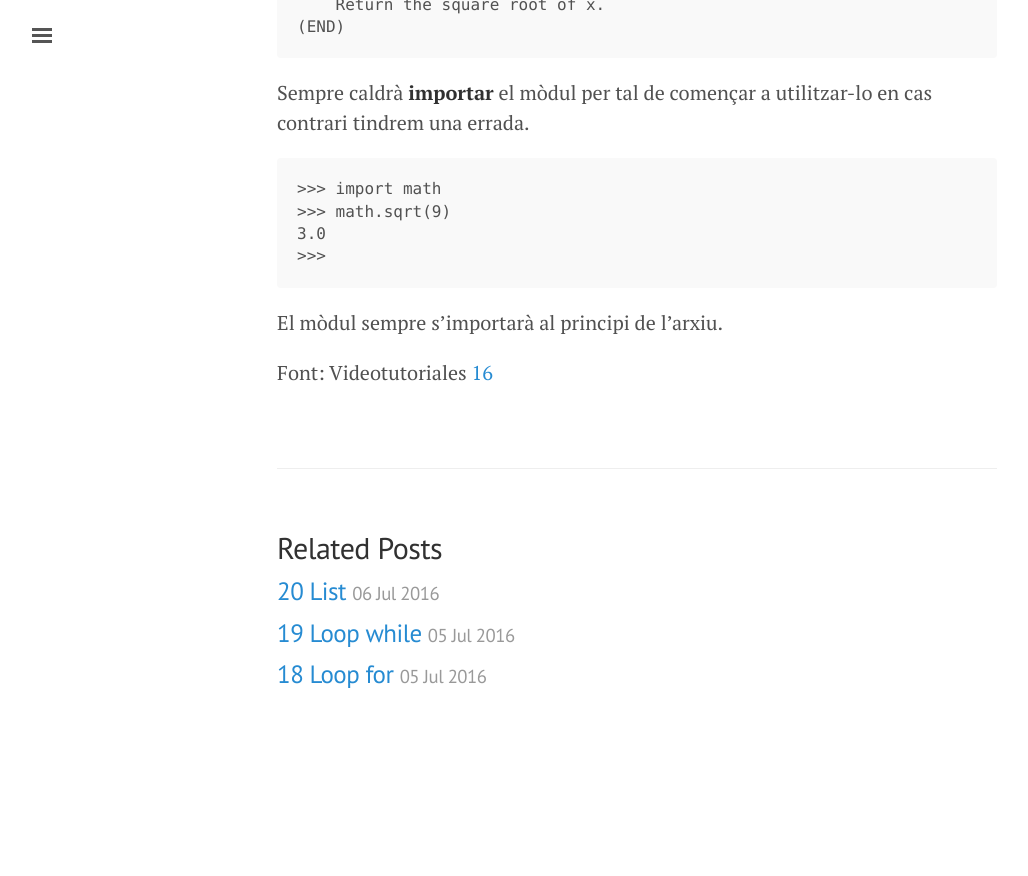
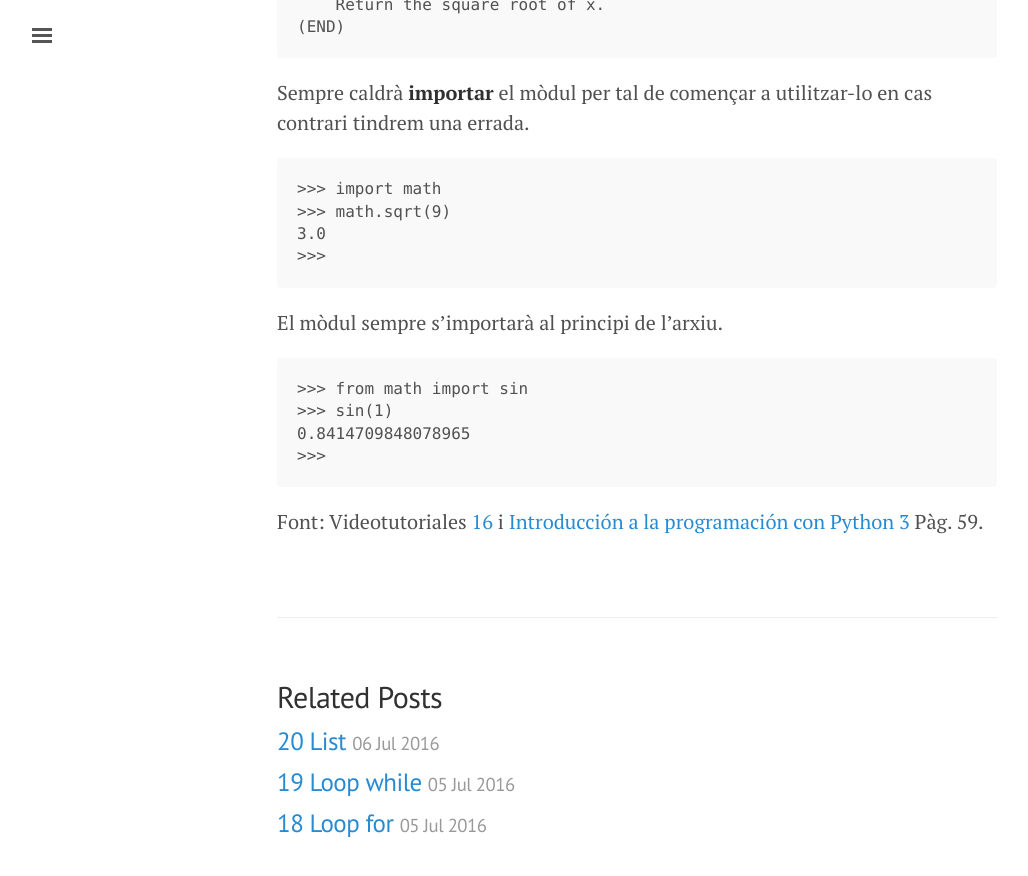
Before and after one commit to inclusa/python, a Jekyll site: the page built from _posts/2016-07-04-moduls.md, in a window 1280 px wide and 900 px high, scrolled down 1400 px. Shown: the top 876 px of the window, without its empty margins (3-1031 px from the left). Built offline with Jekyll 4.4.1, drawn with Linux system fonts in a browser that asks for light colours; before the commit the page ends 2150 px from its top, so only the background shows below that.

Commit message:
Modificat mòduls 02

````diff
--- a/_posts/2016-07-04-moduls.md
+++ b/_posts/2016-07-04-moduls.md
@@ -41,4 +41,11 @@ Sempre caldrà **importar** el mòdul per tal de començar a utilitzar-lo en cas
 
 El mòdul sempre s'importarà al principi de l'arxiu.
 
-Font: Videotutoriales [16](https://www.youtube.com/watch?v=UKi5g9xnXf0&list=PLEtcGQaT56chpYflEjBWRodHJNJN8EKpO&index=17)
+```
+>>> from math import sin
+>>> sin(1)
+0.8414709848078965
+>>>
+```
+
+Font: Videotutoriales [16](https://www.youtube.com/watch?v=UKi5g9xnXf0&list=PLEtcGQaT56chpYflEjBWRodHJNJN8EKpO&index=17) i [Introducción a la programación con Python 3](http://repositori.uji.es/xmlui/bitstream/handle/10234/102653/s93.pdf?sequence=1) Pàg. 59.
````
